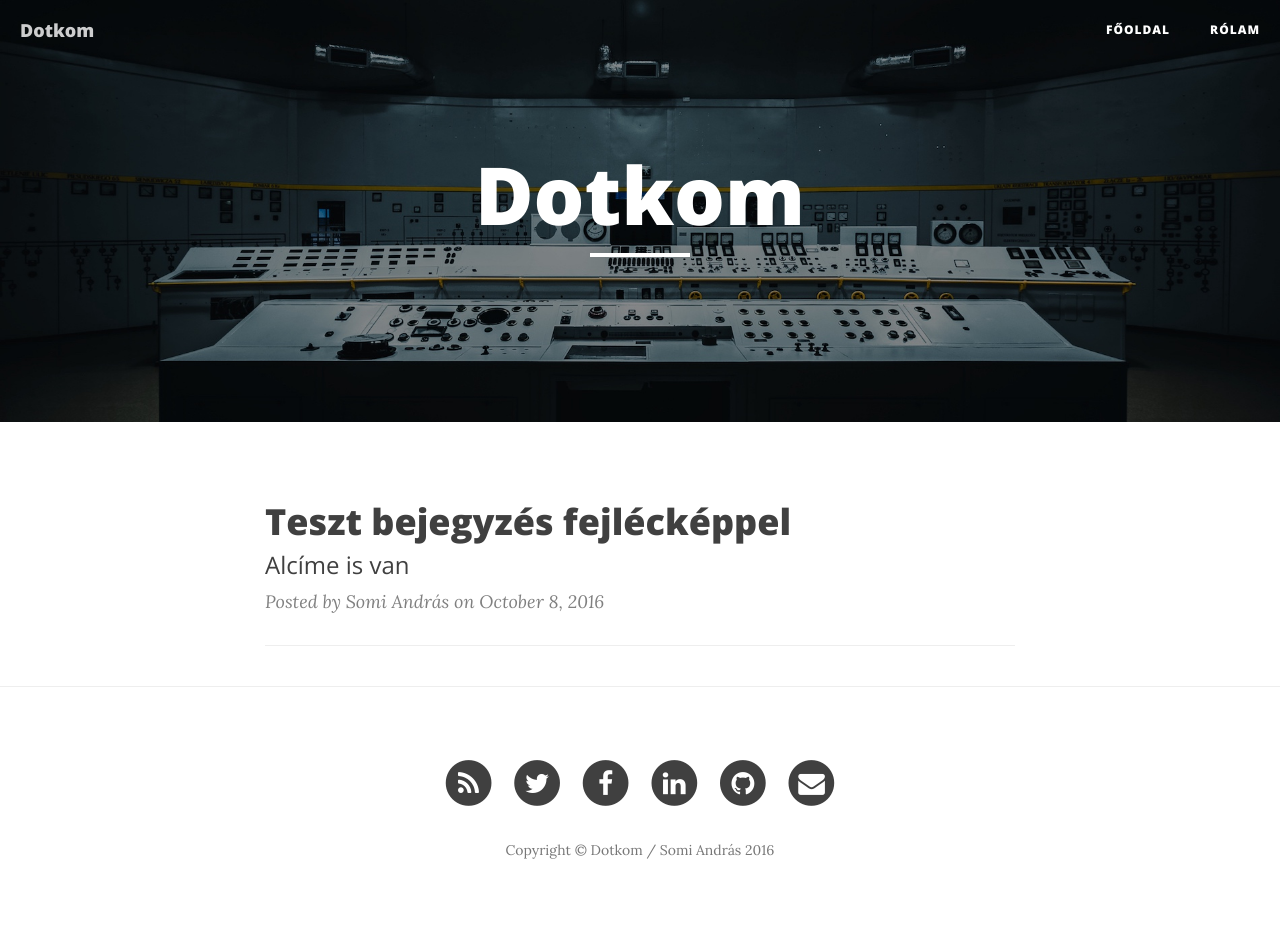
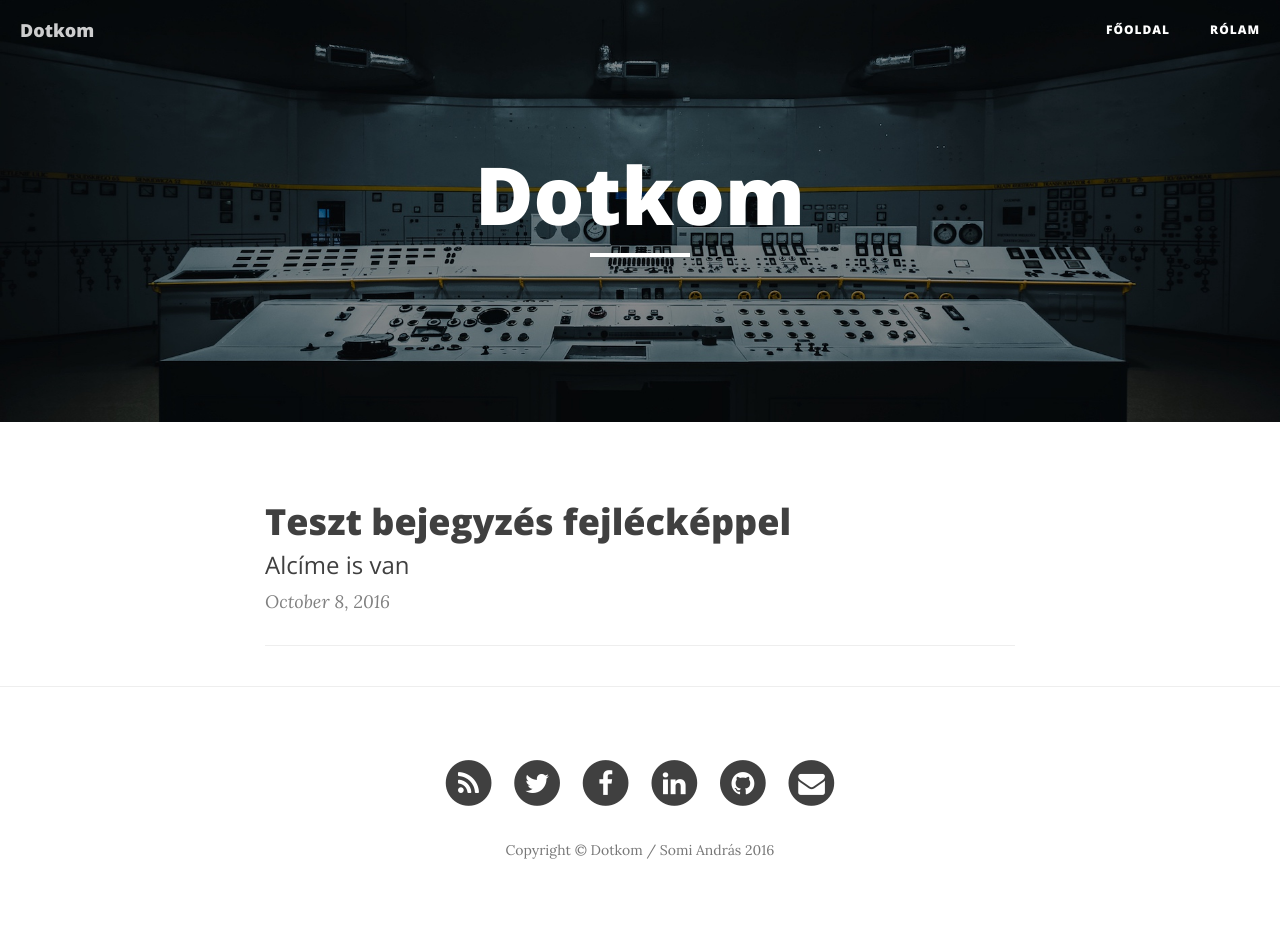
Before and after one commit to doktorjustice/doktorjustice.github.io, a Jekyll site: the page built from index.html, in a window 1280 px wide. Built offline with Jekyll 4.4.1, drawn with Linux system fonts in a browser that asks for light colours; nearby versions of some CDN libraries; the list of posts is cut into pages by our own code; comment, search, counter and statistics services are not loaded.

Commit message:
Add default header to posts, fix index post date

```diff
--- a/_config.yml
+++ b/_config.yml
@@ -34,3 +34,4 @@
       layout: "post"
       author: "Somi András"
       comments: true
+      header-img: img/test_head.jpg
--- a/index.html
+++ b/index.html
@@ -14,7 +14,7 @@
         </h3>
         {% endif %}
     </a>
-    <p class="post-meta">Posted by {% if post.author %}{{ post.author }}{% else %}{{ site.title }}{% endif %} on {{ post.date | date: "%B %-d, %Y" }}</p>
+    <p class="post-meta">{{ post.date | date: "%B %-d, %Y" }}</p>
 </div>
 <hr>
 {% endfor %}
```
Also changed, not shown: _posts/2016-10-08-test.md (+0 -1 lines), img/post_default.jpg (added).
